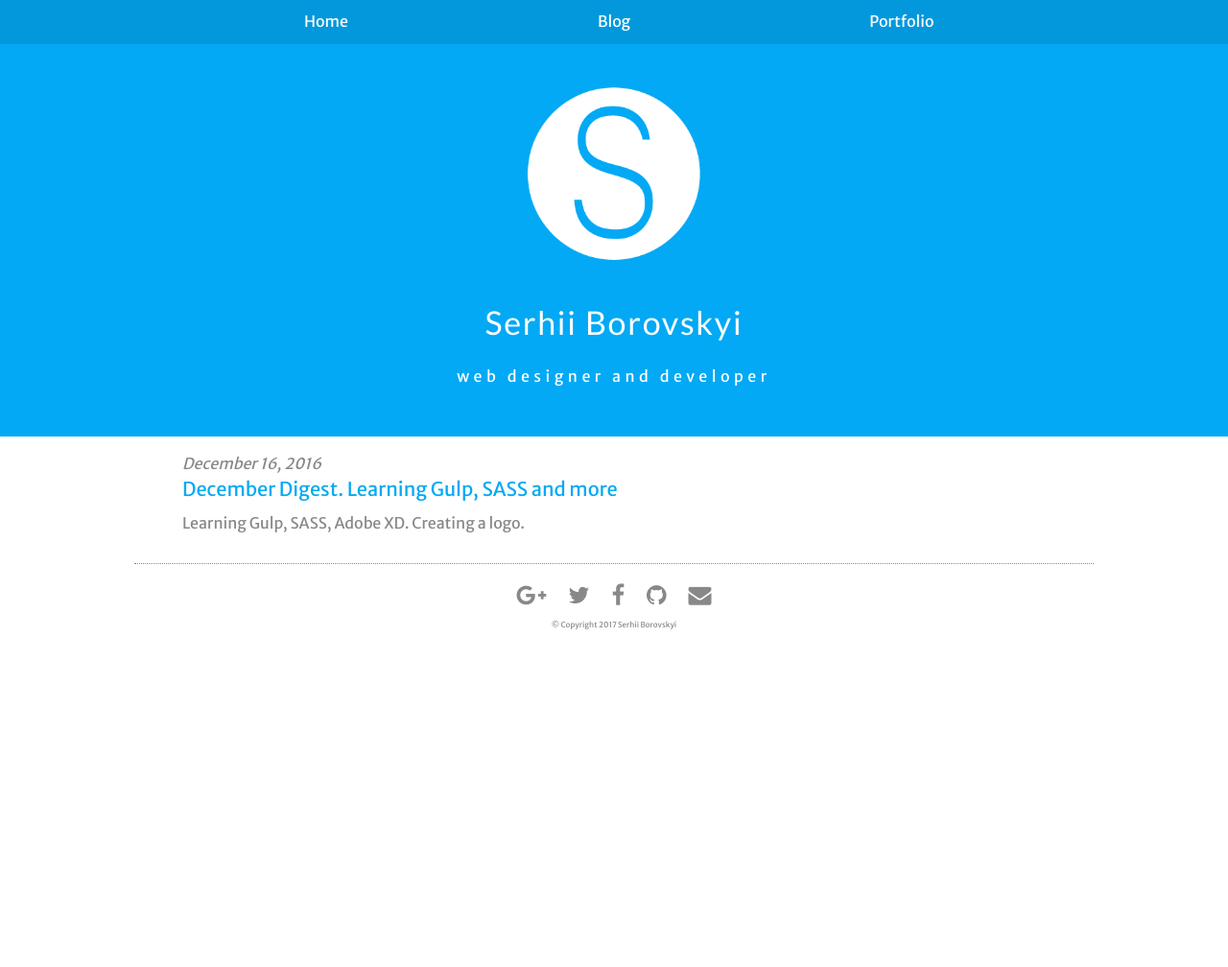
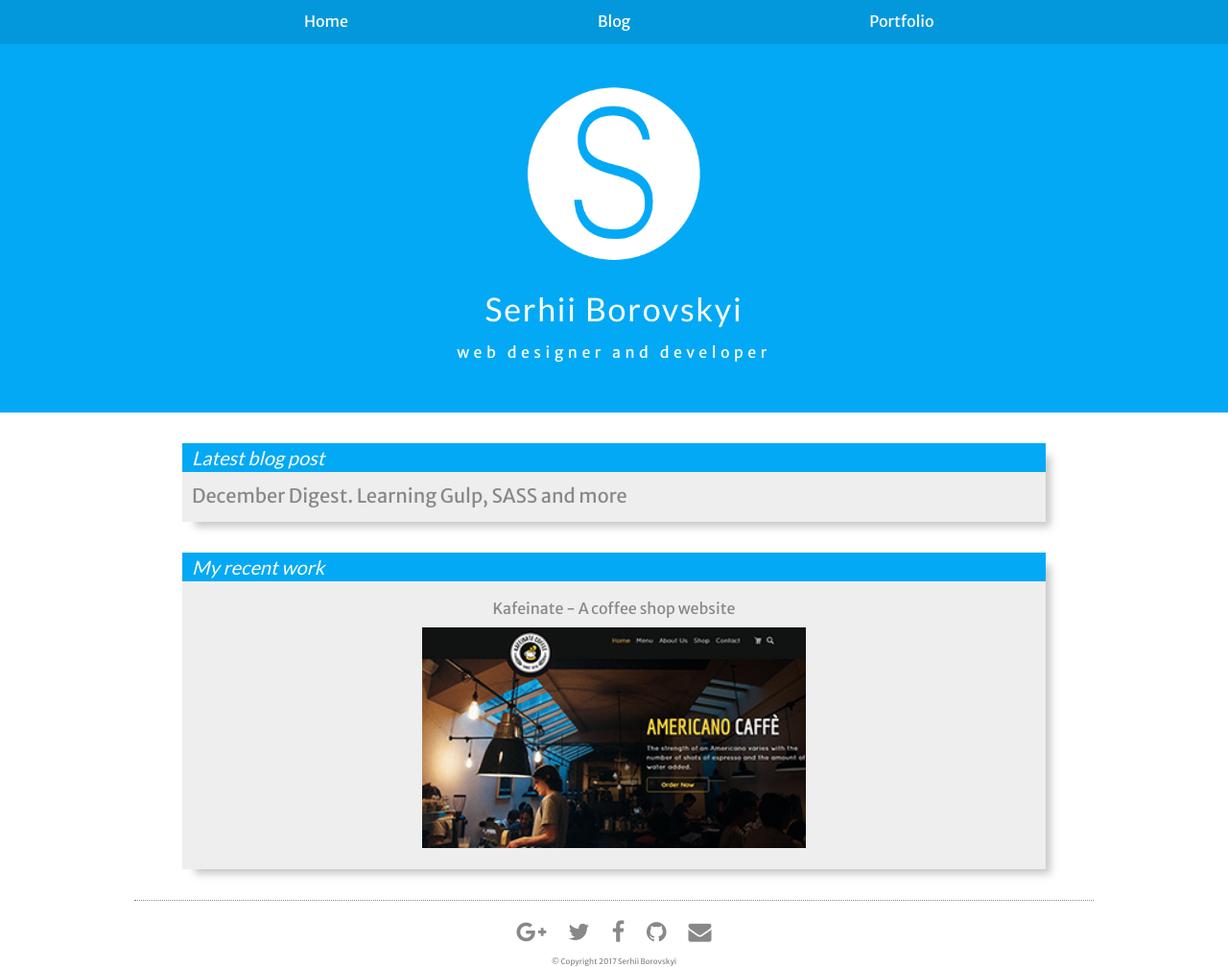
Before and after one commit to serhiicss/serhiicss.github.io, a Jekyll site: the page built from index.html, in a window 1280 px wide. Shown: the whole page at 96% size. Built offline with Jekyll 4.4.1, drawn with Linux system fonts in a browser that asks for light colours; nearby versions of some CDN libraries; before the commit the page ends 900 px from its top, so only the background shows below that.

Commit message:
home page

```diff
--- a/css/styles.css
+++ b/css/styles.css
@@ -478,58 +478,125 @@ footer {
 .hero {
   background-color: #03A9F4;
   text-align: center;
-  padding: 2.4em 0 3.2em 0;
+  padding: 1em 0 2em 0;
   color: #fff; }
   .hero h1 {
-    font-size: 3.4rem;
-    margin-top: 0.8em;
+    font-size: 2.6rem;
+    margin-top: 0.4em;
     letter-spacing: 0.05em; }
   .hero p {
-    letter-spacing: 0.28em; }
+    letter-spacing: 0.28em;
+    margin-top: 0.5em; }
 
 .img-logo {
-  width: 12em; }
+  width: 10em; }
 
-section.blog-page ul {
+@media (min-width: 600px) {
+  .hero {
+    padding: 2.4em 0 3.2em 0; }
+    .hero h1 {
+      font-size: 3.4rem; }
+    .hero .img-logo {
+      width: 12em; } }
+
+section.featured {
+  margin-top: 1em;
+  margin-bottom: 2em;
+  padding: 0;
+  background-color: #eeeeee;
+  -webkit-box-shadow: 9px 9px 8px -4px rgba(136, 136, 136, 0.47);
+          box-shadow: 9px 9px 8px -4px rgba(136, 136, 136, 0.47); }
+  @media (min-width: 600px) {
+    section.featured {
+      margin-top: 2em; } }
+  section.featured h2 {
+    padding-left: 0.5em;
+    background-color: #03A9F4;
+    color: #fff;
+    font-style: italic;
+    font-size: 2rem; }
+
+.featured-post a,
+.featured-work a {
+  display: block;
+  width: 100%; }
+  .featured-post a:focus,
+  .featured-work a:focus {
+    background-color: #c7c6c6; }
+
+.featured-post a {
+  margin-top: -0.1em;
+  padding: 0.1em 0 0.1em 0;
+  color: #888;
+  font-size: 2rem; }
+  .featured-post a .post-title {
+    padding-left: 0.5em; }
+
+.featured-work {
+  padding: 0 0 0.5em;
+  text-align: center; }
+  .featured-work a {
+    margin-bottom: -0.5em;
+    padding: 1em 0; }
+  .featured-work img {
+    width: 400px; }
+  .featured-work .work-descr {
+    color: #888;
+    margin-bottom: 0.5em; }
+
+section.blog-page ul,
+section.featured-blog ul {
   margin-top: 2em; }
 
-section.blog-page li {
+section.blog-page li,
+section.featured-blog li {
   -webkit-box-shadow: 9px 9px 8px -4px rgba(136, 136, 136, 0.47);
           box-shadow: 9px 9px 8px -4px rgba(136, 136, 136, 0.47); }
-  section.blog-page li a {
+  section.blog-page li a,
+  section.featured-blog li a {
     display: inline-block;
     width: 100%;
     padding: 2em 0; }
-    section.blog-page li a:hover, section.blog-page li a:focus {
+    section.blog-page li a:hover, section.blog-page li a:focus,
+    section.featured-blog li a:hover,
+    section.featured-blog li a:focus {
       background-color: #eeeeee; }
 
 section.blog-page .post-date,
-section.blog-page .post-title {
+section.blog-page .post-title,
+section.featured-blog .post-date,
+section.featured-blog .post-title {
   padding: 0 0.5em; }
 
-section.blog-page .post-date {
+section.blog-page .post-date,
+section.featured-blog .post-date {
   margin-bottom: 0.5em;
   color: #fff;
   background-color: #03A9F4; }
 
-section.blog-page .post-title {
+section.blog-page .post-title,
+section.featured-blog .post-title {
   display: inline-block;
   margin-top: 0.3em;
   font-size: 2.1rem;
   color: #555555; }
 
-section.blog-page .post-meta {
+section.blog-page .post-meta,
+section.featured-blog .post-meta {
   margin-top: 1em;
   color: #888;
   font-size: 1.4rem;
   padding-left: 0.7em; }
 
 @media (min-width: 600px) {
-  section.blog-page li {
+  section.blog-page li,
+  section.featured-blog li {
     margin-top: 2em; }
-  section.blog-page .post-title {
+  section.blog-page .post-title,
+  section.featured-blog .post-title {
     font-size: 2.5rem; }
-  section.blog-page .post-meta {
+  section.blog-page .post-meta,
+  section.featured-blog .post-meta {
     font-size: 1.8rem; } }
 
 article.post {
--- a/index.html
+++ b/index.html
@@ -4,20 +4,37 @@ layout: default
 
 <div class="hero">
 	<div class="logo">
-		<img src="../assets/img/logo.png" alt="" class="img-logo">
+		<img src="../assets/img/logo.png" alt="serhii.css logo" class="img-logo">
 	</div>
 	<h1>Serhii Borovskyi</h1>
 	<p>web designer and developer</p>
 </div>
 
-<section class="featured-blog blog w-container">
-  <ul class="post-list">
+<section class="featured w-container">
+
+  <h2>Latest blog post</h2>
+
+  <div class="featured-post">
     {% for post in site.posts limit:1 %}
-    <li>
-      <date class="post-date">{{ post.date | date: '%B %d, %Y' }}</date>
-      <a class="post-title" href="{{ post.url }}">{{ post.title }}</a>
-      <p class="post-meta">{{ post.meta }}</p>
-    </li>
+    <a href="{{ post.url }}">
+      <p class="post-title">{{ post.title }}</p>
+    </a>
     {% endfor %}
-  </ul>
+  </div><!-- featured-post -->
+
+
 </section>
+
+<section class="featured w-container">
+
+  <h2>My recent work</h2>
+
+  <div class="featured-work">
+    <a href="http://serhii-css.com/Kafeinate/">
+      <div class="work-descr">
+        Kafeinate - A coffee shop website
+      </div>
+      <img src="assets/img/kafeinate.jpg" alt="Kafeinate">
+    </a>
+  </div>
+</section><!-- featured-work -->
```
Also changed, not shown: _sass/_blog.sass (+35 -5 lines), _sass/_main.sass (+58 -5 lines), 1 other file.
